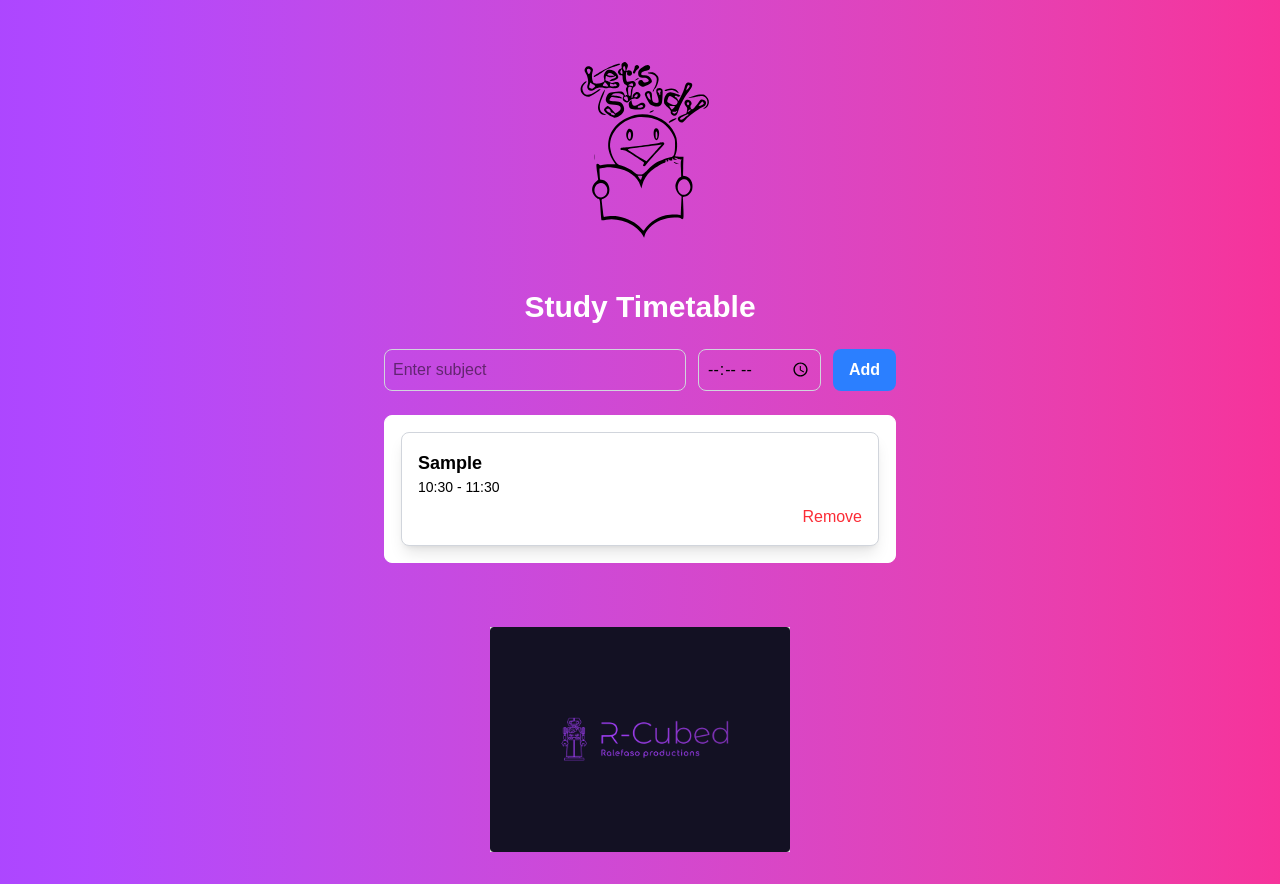
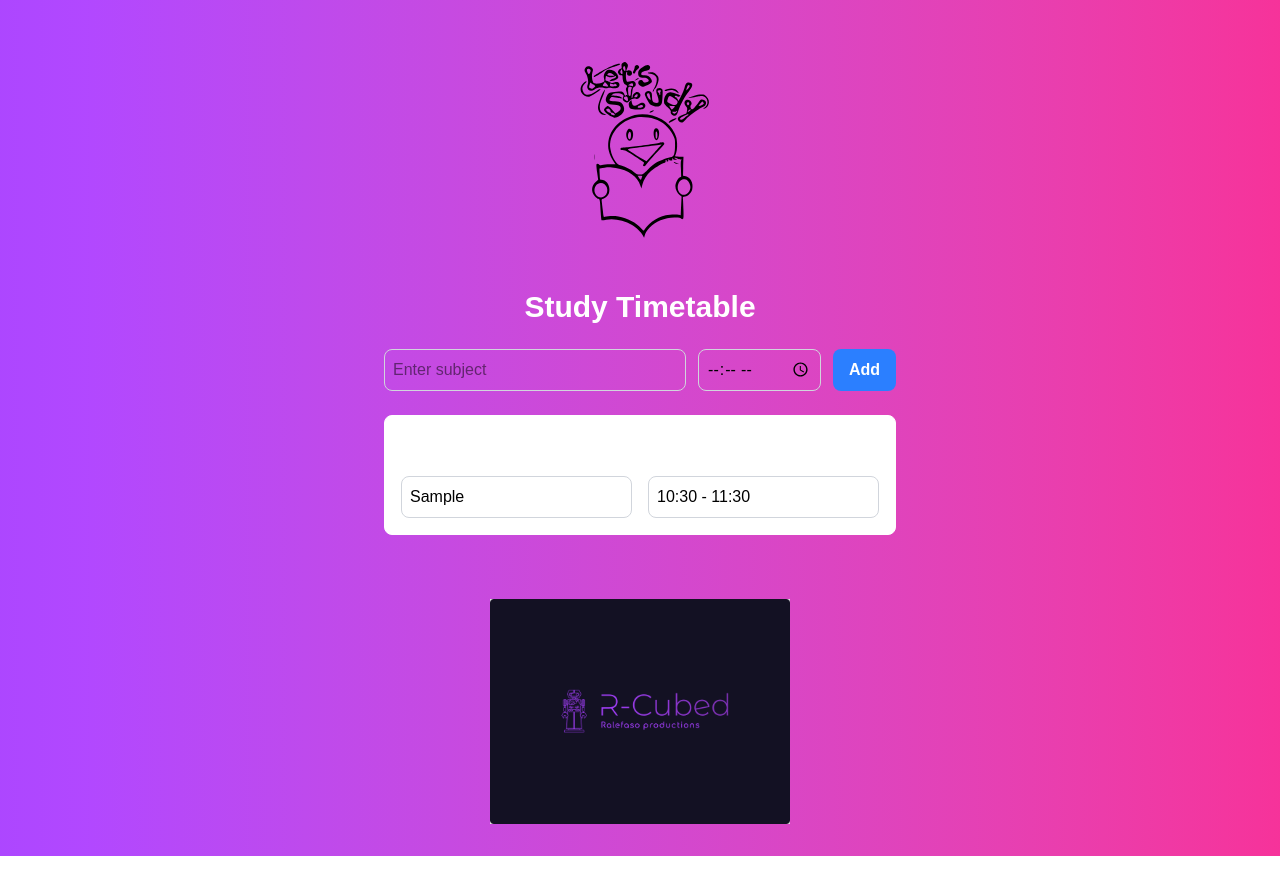
Before and after one commit to RR-Ralefaso/TimeTableBuilder, a Next.js app: page / in a window 1280 px wide. Both pictures are taken after typing "Sample", "10:30" into the empty fields and a click on the button "Add". After the commit the page ends 856 px from the top, so only its background shows below. Built offline with nearby package versions, Linux system fonts and the light colour scheme.

Commit message:
made the timetable linear again -> made a times section

```diff
--- a/app/page.tsx
+++ b/app/page.tsx
@@ -69,24 +69,25 @@ export default function Home() {
       </div>
 
       <div
-        className="flex flex-col gap-4 w-full max-w-lg border border-white rounded-lg p-4 bg-white"
+        className="grid grid-cols-2 gap-4 w-full max-w-lg border border-white rounded-lg p-4 bg-white"
       >
+        <div className="text-lg font-bold">Subjects</div>
+        <div className="text-lg font-bold">Times</div>
         {entries.map(({ id, subject, startTime, endTime }) => (
-          <div
-            key={id}
-            className="bg-white text-black p-4 rounded-lg shadow-lg flex flex-col items-start border border-gray-300"
-          >
-            <span className="text-lg font-semibold">{subject}</span>
-            <span className="text-sm">
+          <>
+            <div
+              key={`${id}-subject`}
+              className="bg-white text-black p-2 rounded-lg border border-gray-300"
+            >
+              {subject}
+            </div>
+            <div
+              key={`${id}-time`}
+              className="bg-white text-black p-2 rounded-lg border border-gray-300"
+            >
               {startTime} - {endTime}
-            </span>
-            <button
-              className="text-red-500 mt-2 hover:underline self-end"
-              onClick={() => removeEntry(id)}
-            >
-              Remove
-            </button>
-          </div>
+            </div>
+          </>
         ))}
       </div>
 
```
